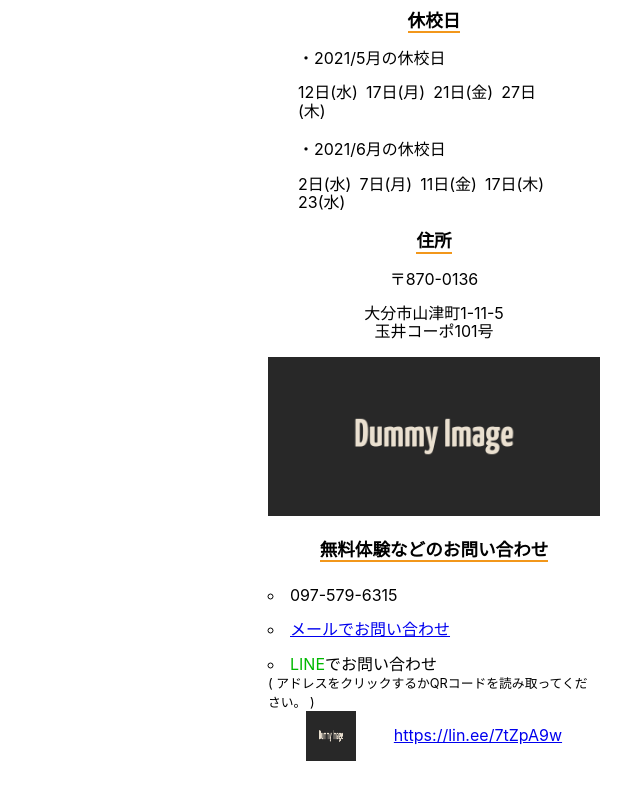
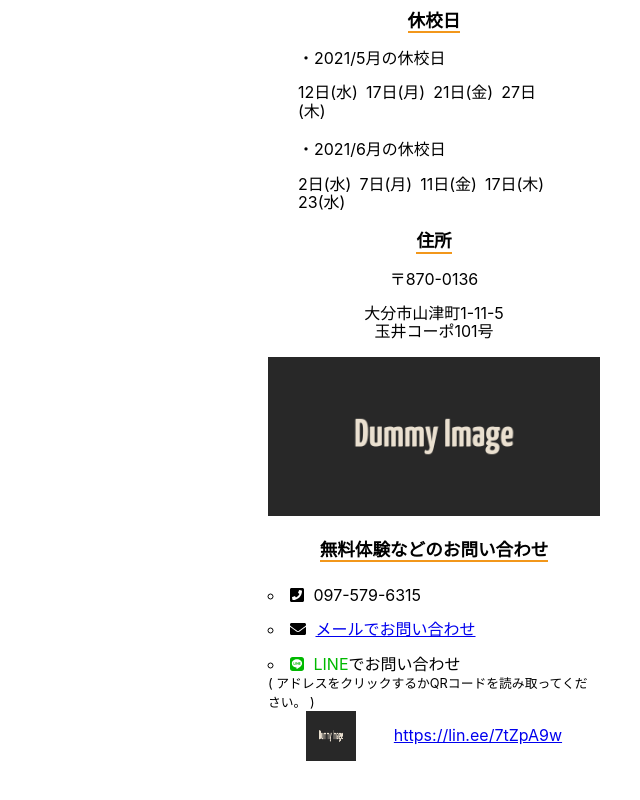
Before and after one commit to KounoTaihei/suzuran-next, a Next.js app: page / in a window 1280 px wide. Shown: the part 292-1092 px from the top of the page, without its empty margins (640-1280 px from the left). Built offline with nearby package versions, Linux system fonts and the light colour scheme.

Commit message:
fontawesome導入 問い合わせ画面にアイコン設定

```diff
--- a/components/subcontent.tsx
+++ b/components/subcontent.tsx
@@ -3,6 +3,9 @@ import styles from '../styles/Subcontent.module.scss';
 import Image from 'next/image';
 import mapImage from '../public/fake.webp';
 import QRImage from '../public/fake.webp';
+import { faPhoneSquare, faEnvelope } from '@fortawesome/free-solid-svg-icons';
+import { faLine } from '@fortawesome/free-brands-svg-icons';
+import { FontAwesomeIcon } from '@fortawesome/react-fontawesome';
 
 const Subcontent = () => {
     const closedItem = [
@@ -78,10 +81,10 @@ const Subcontent = () => {
                 <p className={styles.item_name}>無料体験などのお問い合わせ</p>
                 <div className={styles.item_body}>
                     <ul className={styles.ul}>
-                        <li className={styles.li}><i className="fas fa-phone-square"></i> 097-579-6315</li>
-                        <li className={styles.li}><i className="far fa-envelope"></i> <Link href="/contact"><a>メールでお問い合わせ</a></Link></li>
+                        <li className={styles.li}><FontAwesomeIcon icon={faPhoneSquare} className={styles.icon} /> 097-579-6315</li>
+                        <li className={styles.li}><FontAwesomeIcon icon={faEnvelope} className={styles.icon} /> <Link href="/contact"><a>メールでお問い合わせ</a></Link></li>
                         <li className={styles.li}>
-                            <span className={styles.line_color}><i className="fab fa-line"></i> LINE</span>でお問い合わせ<br></br>
+                            <span className={styles.line_color}><FontAwesomeIcon icon={faLine} className={styles.icon} /> LINE</span>でお問い合わせ<br></br>
                             <span style={{fontSize: '0.8em'}}>( アドレスをクリックするかQRコードを読み取ってください。 )</span>
                             <div className={styles.line_contact}>
                                 <Image src={QRImage} width={50} height={50} />
--- a/package.json
+++ b/package.json
@@ -9,6 +9,10 @@
     "lint": "next lint"
   },
   "dependencies": {
+    "@fortawesome/fontawesome-svg-core": "^1.2.36",
+    "@fortawesome/free-brands-svg-icons": "^5.15.4",
+    "@fortawesome/free-solid-svg-icons": "^5.15.4",
+    "@fortawesome/react-fontawesome": "^0.1.15",
     "microcms-js-sdk": "^1.2.0",
     "next": "11.1.2",
     "normalize.css": "^8.0.1",
--- a/styles/Subcontent.module.scss
+++ b/styles/Subcontent.module.scss
@@ -76,6 +76,10 @@
                         .line_color {
                             color: rgb(0,185,0);
                         }
+
+                        .icon {
+                            margin-right: 5px;
+                        }
                     }
                 }
             }
```
Also changed, not shown: 1 other file (tests, documents, lock files or other folders).
